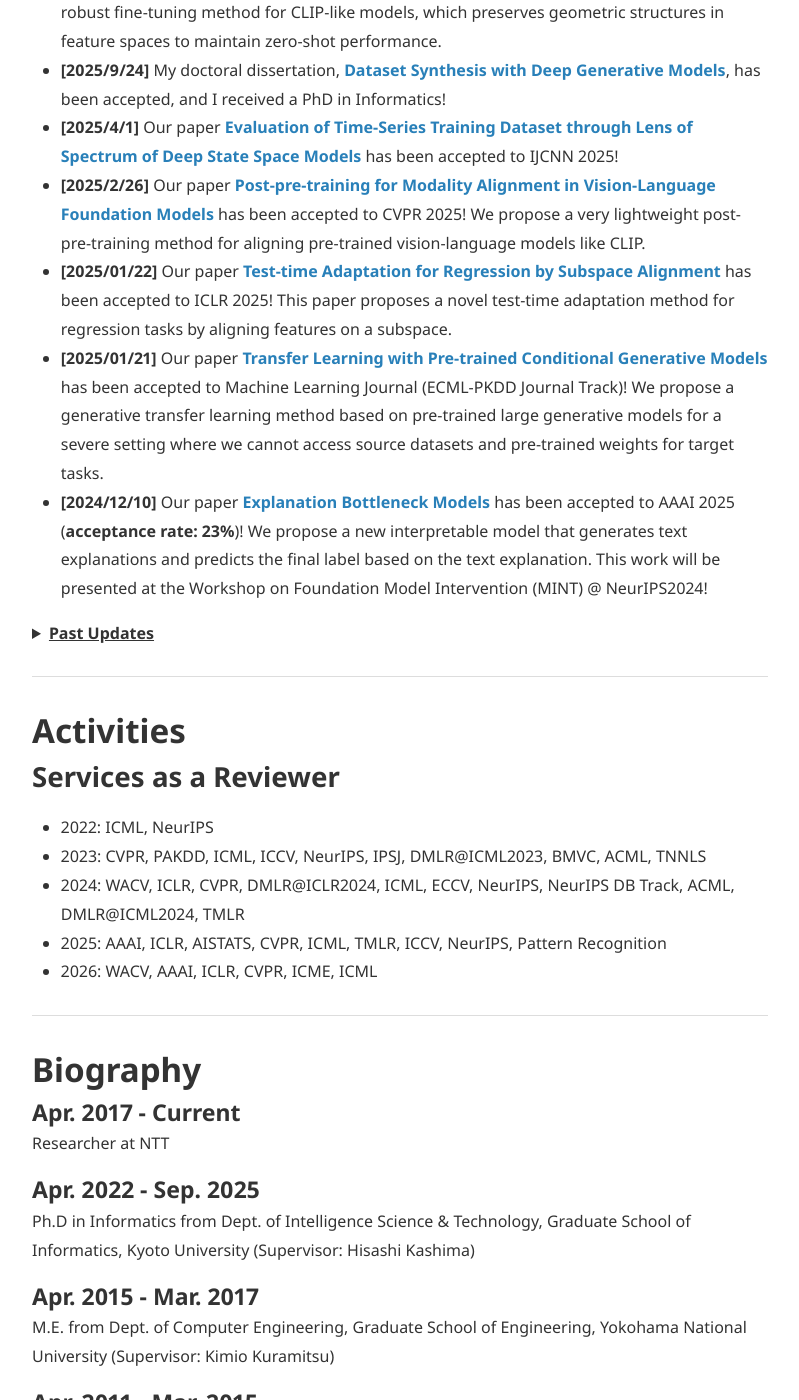
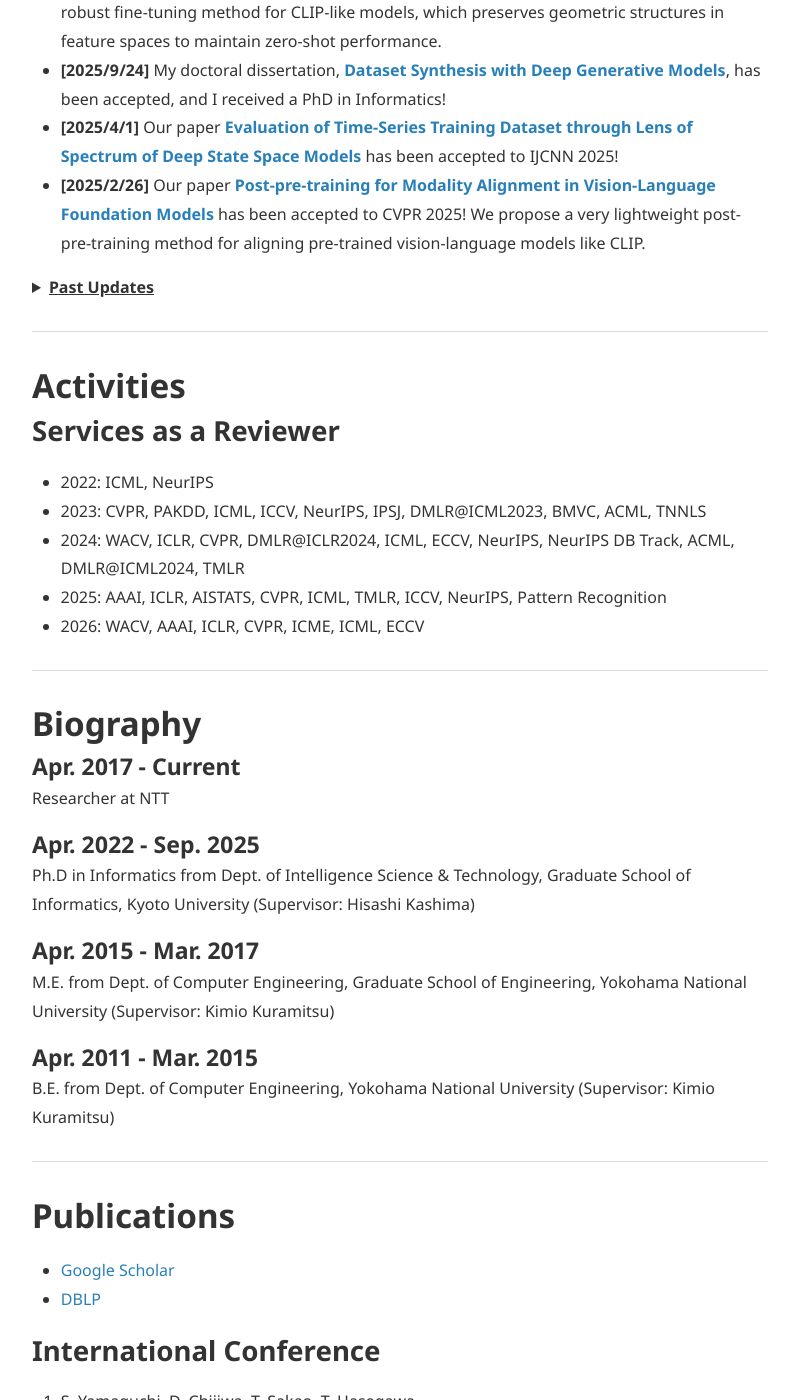
Before and after one commit to yshinya6/yshinya6.github.io, a Jekyll site: the page built from index.md, in a window 1280 px wide and 1400 px high, scrolled down 816 px. Shown: the whole window, without its empty margins (240-1039 px from the left). Built offline with Jekyll 4.4.1, drawn with Linux system fonts in a browser that asks for light colours; nearby versions of some CDN libraries.

Commit message:
Update paper acceptances and conference list
Added recent paper acceptances and updated conference list for 2026.

```diff
--- a/index.md
+++ b/index.md
@@ -28,13 +28,13 @@ My research interests are machine learning with synthetic data, generative model
 * **[2025/9/24]** My doctoral dissertation, **[Dataset Synthesis with Deep Generative Models](https://repository.kulib.kyoto-u.ac.jp/items/610a9db4-75a2-4a2f-bf9c-d0bf94578190)**, has been accepted, and I received a PhD in Informatics!
 * **[2025/4/1]** Our paper [**Evaluation of Time-Series Training Dataset through Lens of Spectrum of Deep State Space Models**](https://arxiv.org/abs/2408.16261) has been accepted to IJCNN 2025!
 * **[2025/2/26]** Our paper [**Post-pre-training for Modality Alignment in Vision-Language Foundation Models**](https://arxiv.org/abs/2504.12717) has been accepted to CVPR 2025! We propose a very lightweight post-pre-training method for aligning pre-trained vision-language models like CLIP.
-* **[2025/01/22]** Our paper [**Test-time Adaptation for Regression by Subspace Alignment**](https://arxiv.org/abs/2410.03263) has been accepted to ICLR 2025! This paper proposes a novel test-time adaptation method for regression tasks by aligning features on a subspace.
-* **[2025/01/21]** Our paper [**Transfer Learning with Pre-trained Conditional Generative Models**](https://arxiv.org/abs/2204.12833) has been accepted to Machine Learning Journal (ECML-PKDD Journal Track)! We propose a generative transfer learning method based on pre-trained large generative models for a severe setting where we cannot access source datasets and pre-trained weights for target tasks.
-* **[2024/12/10]** Our paper [**Explanation Bottleneck Models**](https://arxiv.org/abs/2409.17663) has been accepted to AAAI 2025 (**acceptance rate: 23%**)! We propose a new interpretable model that generates text explanations and predicts the final label based on the text explanation. This work will be presented at the Workshop on Foundation Model Intervention (MINT) @ NeurIPS2024!
 
 <details markdown="1">
   <summary><b><u>Past Updates</u></b></summary>
 
+  * **[2025/01/22]** Our paper [**Test-time Adaptation for Regression by Subspace Alignment**](https://arxiv.org/abs/2410.03263) has been accepted to ICLR 2025! This paper proposes a novel test-time adaptation method for regression tasks by aligning features on a subspace.
+  * **[2025/01/21]** Our paper [**Transfer Learning with Pre-trained Conditional Generative Models**](https://arxiv.org/abs/2204.12833) has been accepted to Machine Learning Journal (ECML-PKDD Journal Track)! We propose a generative transfer learning method based on pre-trained large generative models for a severe setting where we cannot access source datasets and pre-trained weights for target tasks.
+  * **[2024/12/10]** Our paper [**Explanation Bottleneck Models**](https://arxiv.org/abs/2409.17663) has been accepted to AAAI 2025 (**acceptance rate: 23%**)! We propose a new interpretable model that generates text explanations and predicts the final label based on the text explanation. This work will be presented at the Workshop on Foundation Model Intervention (MINT) @ NeurIPS2024!
   * **[2024/9/5]** My solo paper [**Analyzing Diffusion Models on Synthesizing Training Datasets**](https://proceedings.mlr.press/v260/yamaguchi25a.html) and co-authored paper [**Toward Data Efficient Model Merging between Different Datasets without Performance Degradation**](https://arxiv.org/abs/2306.05641) have been accepted to ACML 2024 (**acceptance rate: 20%**)!
   * **[2024/4/1]** I'm happy to announce that I have been promoted to an associate distinguished researcher at NTT!
   * **[2024/3/18]** Our two papers [**Test-Time Similarity Modification for Person Re-Identification Toward Temporal Distribution Shift**](https://arxiv.org/abs/2403.14114) and [**Test-Time Adaptation Meets Image Enhancement: Improving Accuracy via Uncertainty-Aware Logit Switching**](https://arxiv.org/abs/2403.17423) have been accepted to IJCNN 2024!
@@ -53,7 +53,7 @@ My research interests are machine learning with synthetic data, generative model
 - 2023: CVPR, PAKDD, ICML, ICCV, NeurIPS, IPSJ, DMLR@ICML2023, BMVC, ACML, TNNLS
 - 2024: WACV, ICLR, CVPR, DMLR@ICLR2024, ICML, ECCV, NeurIPS, NeurIPS DB Track, ACML, DMLR@ICML2024, TMLR
 - 2025: AAAI, ICLR, AISTATS, CVPR, ICML, TMLR, ICCV, NeurIPS, Pattern Recognition
-- 2026: WACV, AAAI, ICLR, CVPR, ICME, ICML
+- 2026: WACV, AAAI, ICLR, CVPR, ICME, ICML, ECCV
 
 ---
 
```
